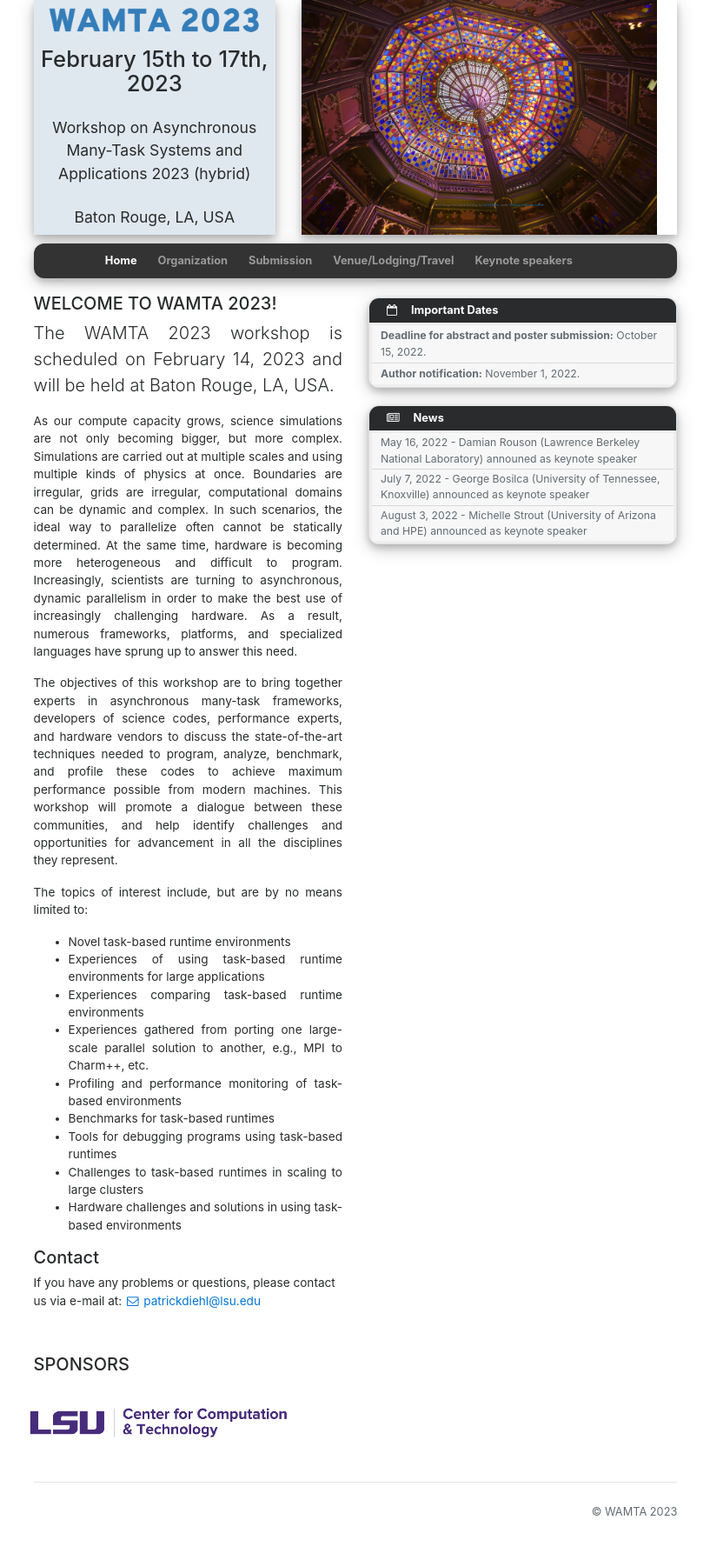
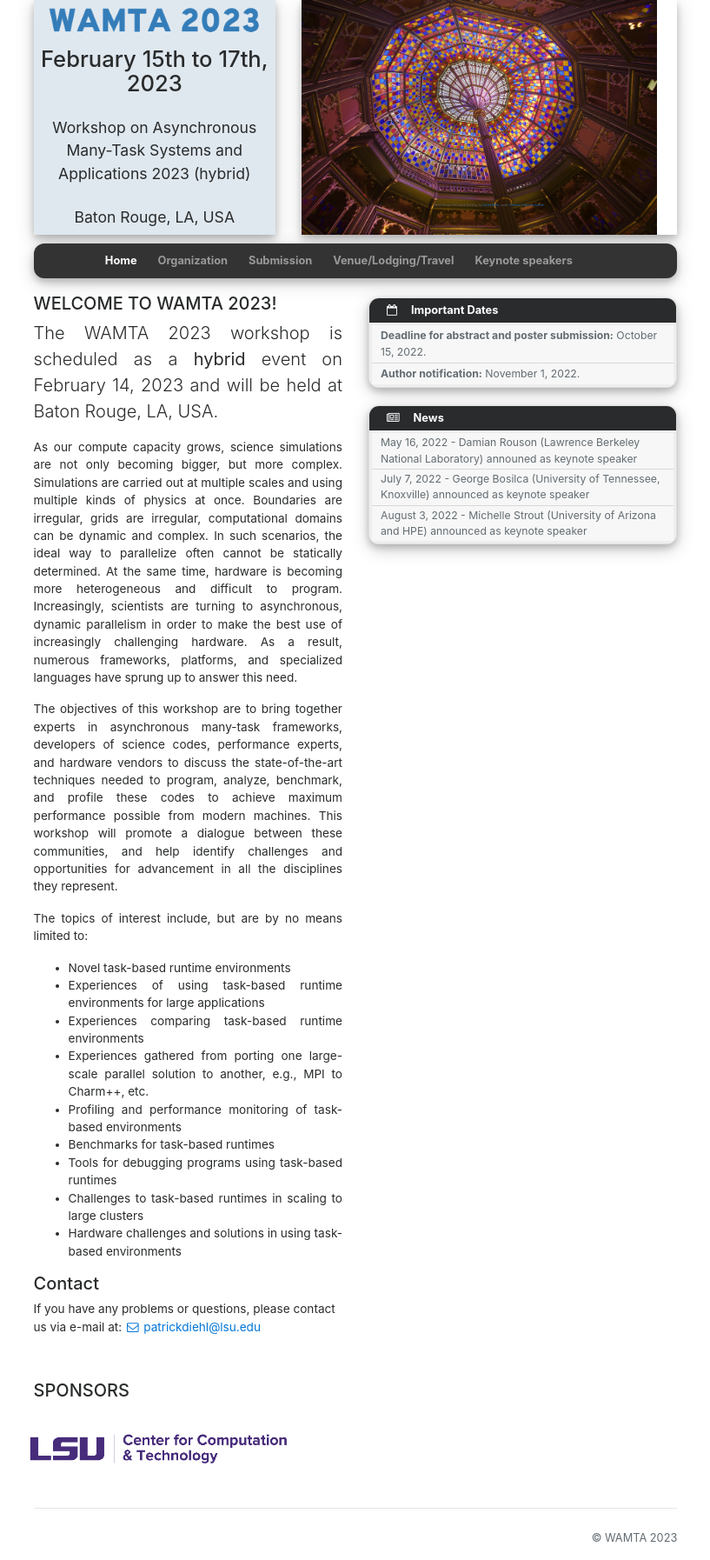
Before and after one commit to wamta26/WAMTA26.github.io, a Jekyll site: the page built from index.md, in a window 1280 px wide. Shown: the whole page at 87% size, without its empty margins (231-1048 px from the left). Built offline with Jekyll 4.4.1, drawn with Linux system fonts in a browser that asks for light colours; nearby versions of some CDN libraries; before the commit the page ends 1764 px from its top, so only the background shows below that.

Commit message:
Add hybrid to text

```diff
--- a/index.md
+++ b/index.md
@@ -12,7 +12,7 @@ slide_id: 0
 
 ##### WELCOME TO WAMTA 2023\!
 
-The WAMTA 2023 workshop is scheduled on February 14, 2023 and will be
+The WAMTA 2023 workshop is scheduled as a <b>hybrid</b> event on February 14, 2023 and will be
 held at Baton Rouge, LA, USA.
 {: .lead}
 
```
